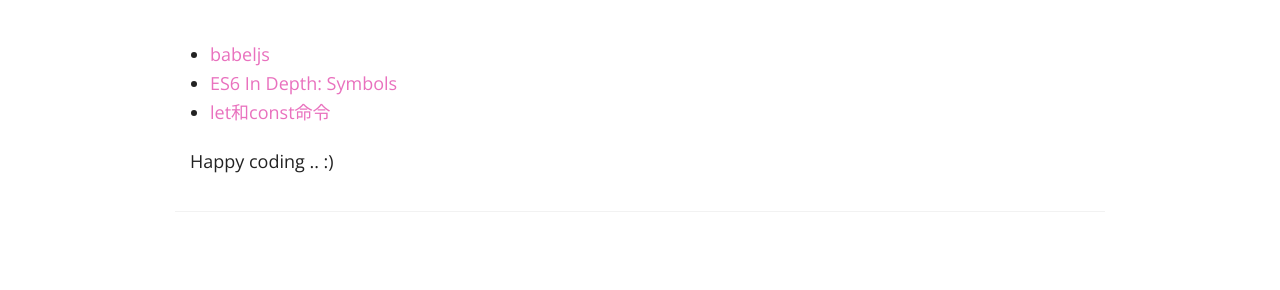
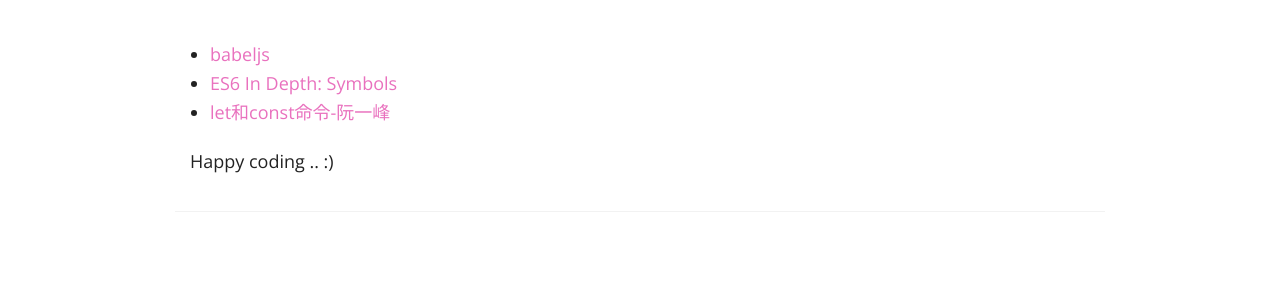
Before and after one commit to raoenhui/raoenhui.github.io, a Jekyll site: the page built from _posts/2015-08-30-es6-one.md, in a window 1280 px wide and 900 px high, scrolled down 5239 px. Shown: the part 160-450 px from the top of the window. Built offline with Jekyll 4.4.1, drawn with Linux system fonts in a browser that asks for light colours; nearby versions of some CDN libraries.

Commit message:
Update 2015-08-30-es6-one.md

```diff
--- a/_posts/2015-08-30-es6-one.md
+++ b/_posts/2015-08-30-es6-one.md
@@ -243,9 +243,8 @@ document.write(raw === 'Not a newline: \\n');// false
 {% endhighlight %}
 
 有兴趣的小伙伴们还可以看下下面文档:
-
 + [babeljs](https://babeljs.io)
 + [ES6 In Depth: Symbols](https://hacks.mozilla.org/2015/06/es6-in-depth-symbols/)
-+ [let和const命令](http://es6.ruanyifeng.com/#docs/let)
++ [let和const命令-阮一峰](http://es6.ruanyifeng.com/#docs/let)
 
 Happy coding .. :)
```
